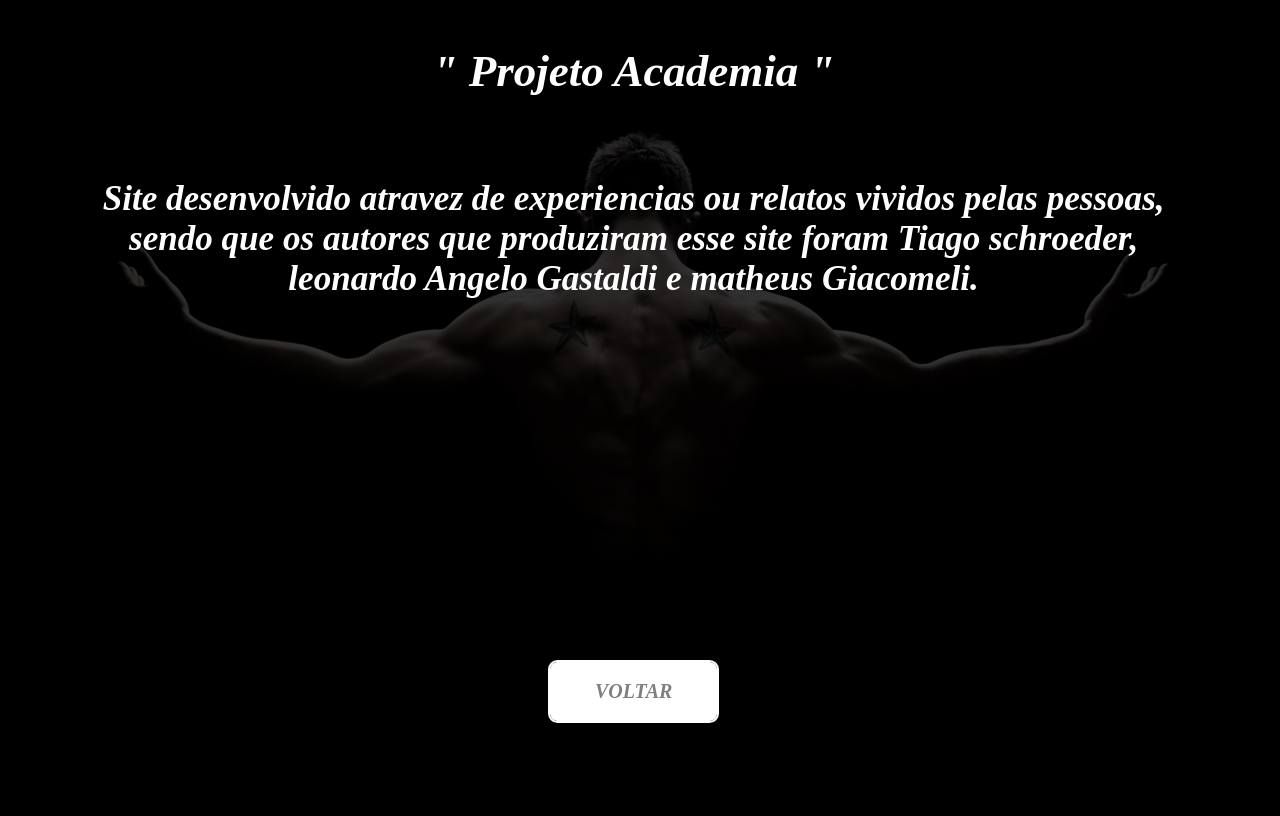
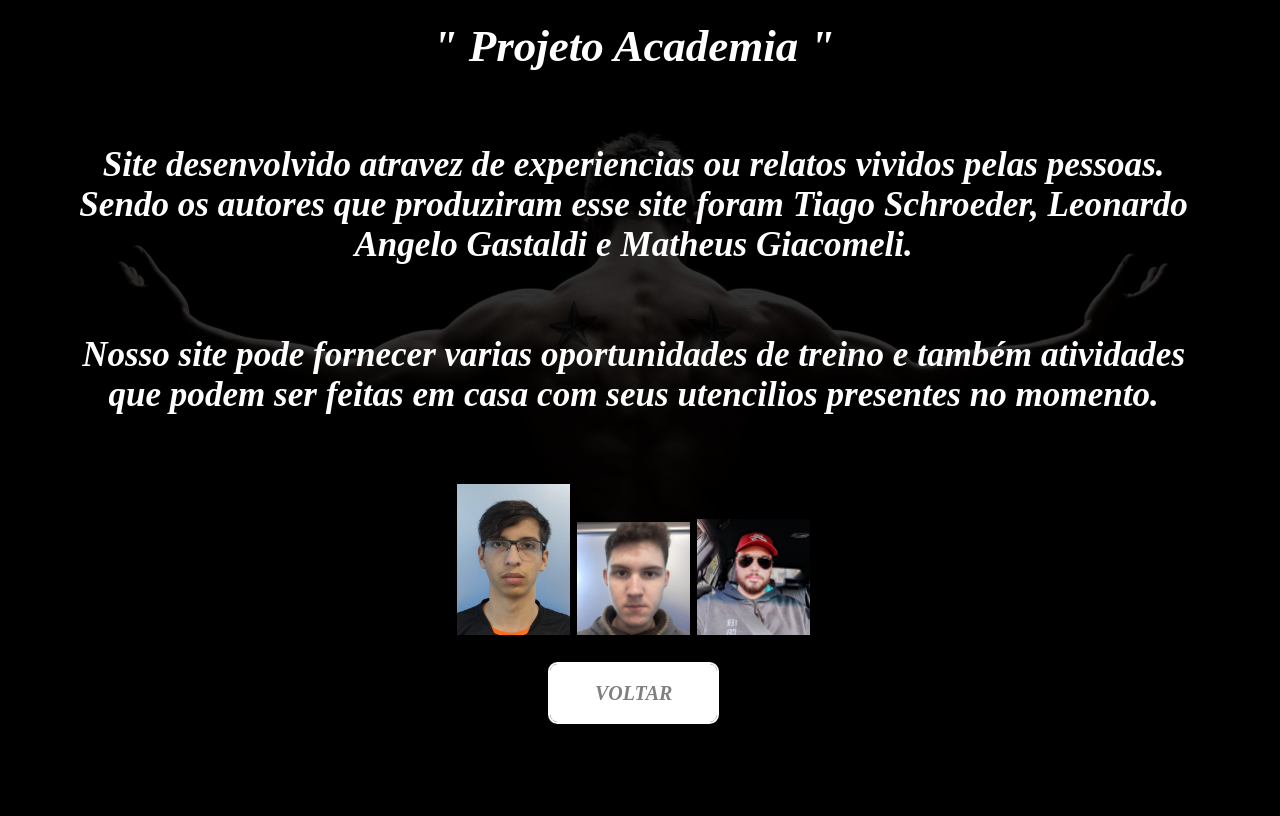
Before and after one commit to TiagoLeoSchroeder/PRIMEIRO-PROJETO, a PHP site: the page made by tela10 - Informacao.html in a window 1280 px wide. Run offline with PHP 8.4, Linux system fonts and the light colour scheme.

Commit message:
update tela infos

```diff
--- a/estilo10 - Informacao.css
+++ b/estilo10 - Informacao.css
@@ -8,9 +8,11 @@ body
     background-repeat: no-repeat;
     background-size: cover;
     background-position-x: 50%;
+    overflow-y: hidden;
 }
 .um
 {
+
     width: 110%;
     height: 800px;
     background:rgba(0,0,0,0.80);
@@ -27,6 +29,7 @@ body
 }
 h2
 {
+    top: -25px;
     position: absolute;
     left: 25%;
     width: 60%;
@@ -36,6 +39,9 @@ h5
 {
     width: 60%;
     text-align: left;
+}
+.imagens{
+    display: inline-block;
 }
 .btn {
     box-sizing: border-box;
--- a/tela10 - Informacao.html
+++ b/tela10 - Informacao.html
@@ -11,10 +11,16 @@
     <div class="um">
 
         <h2>" Projeto Academia  "</h2>
-    <br><br><br><br>
-        <h3>  Site desenvolvido atravez de experiencias ou relatos vividos pelas pessoas, sendo que os autores  que produziram esse site foram Tiago schroeder, leonardo Angelo Gastaldi e matheus Giacomeli. </h5>
-        <br><br><br><br>
-        <br><br><br><br><br>
+    <br><br><br>
+        <h3>  Site desenvolvido atravez de experiencias ou relatos vividos pelas pessoas. Sendo os autores que produziram esse site foram Tiago Schroeder, Leonardo Angelo Gastaldi e Matheus Giacomeli. </h3>
+        <h3> Nosso site pode fornecer varias oportunidades de treino e também atividades que podem ser feitas em casa com seus utencilios presentes no momento. </h3>
+        <br>
+        <div class="imagens">
+        <img src="imagem1.jpg" style="width: 10%;" id="imagem1">
+        <img src="imagem2.jpg" style="width: 10%;" id="imagem2">
+        <img src="imagem3.jpg" style="width: 10%;" id="imagem3">
+    </div>
+
         <div class="btn2 botao2"><a href="tela4 - Inicio.html">Voltar</a></div>
     </div>
 
```
Also changed, not shown: imagem1.jpg (added), imagem2.jpg (added), imagem3.jpg (added).
